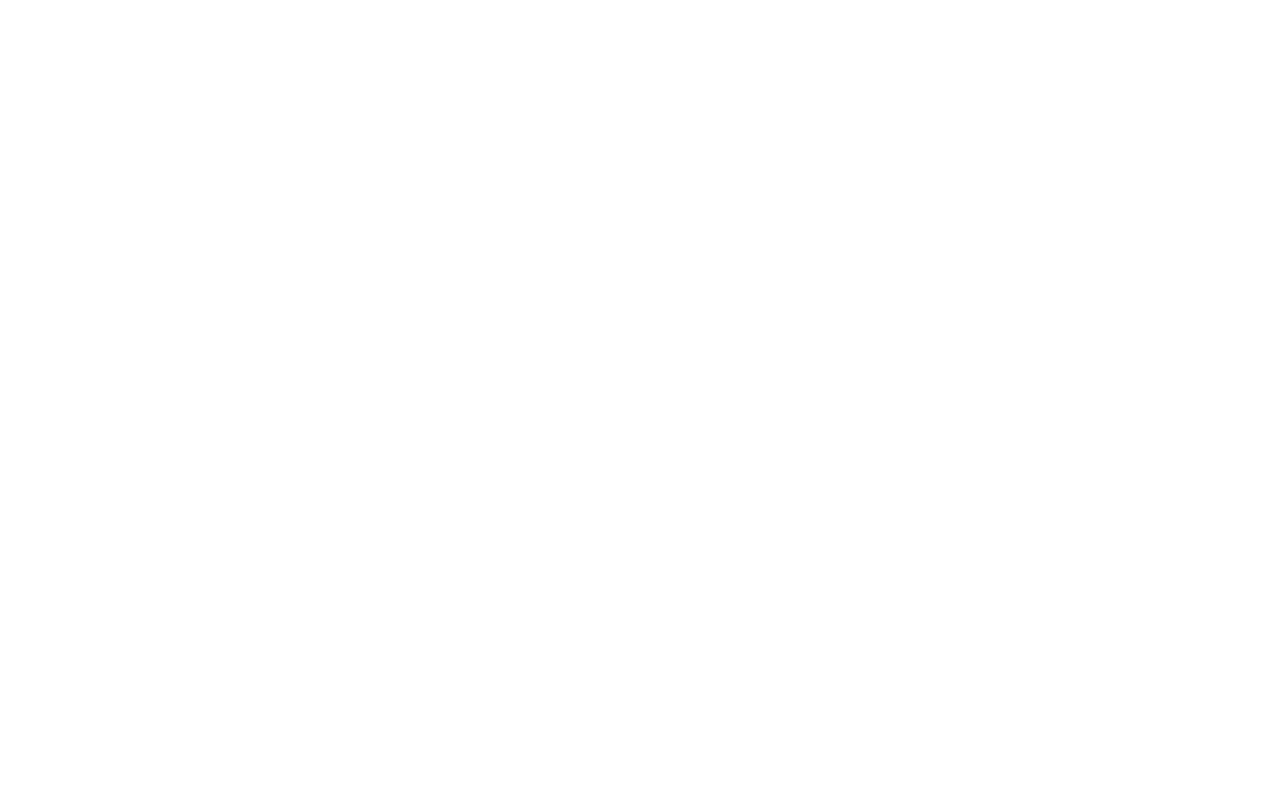
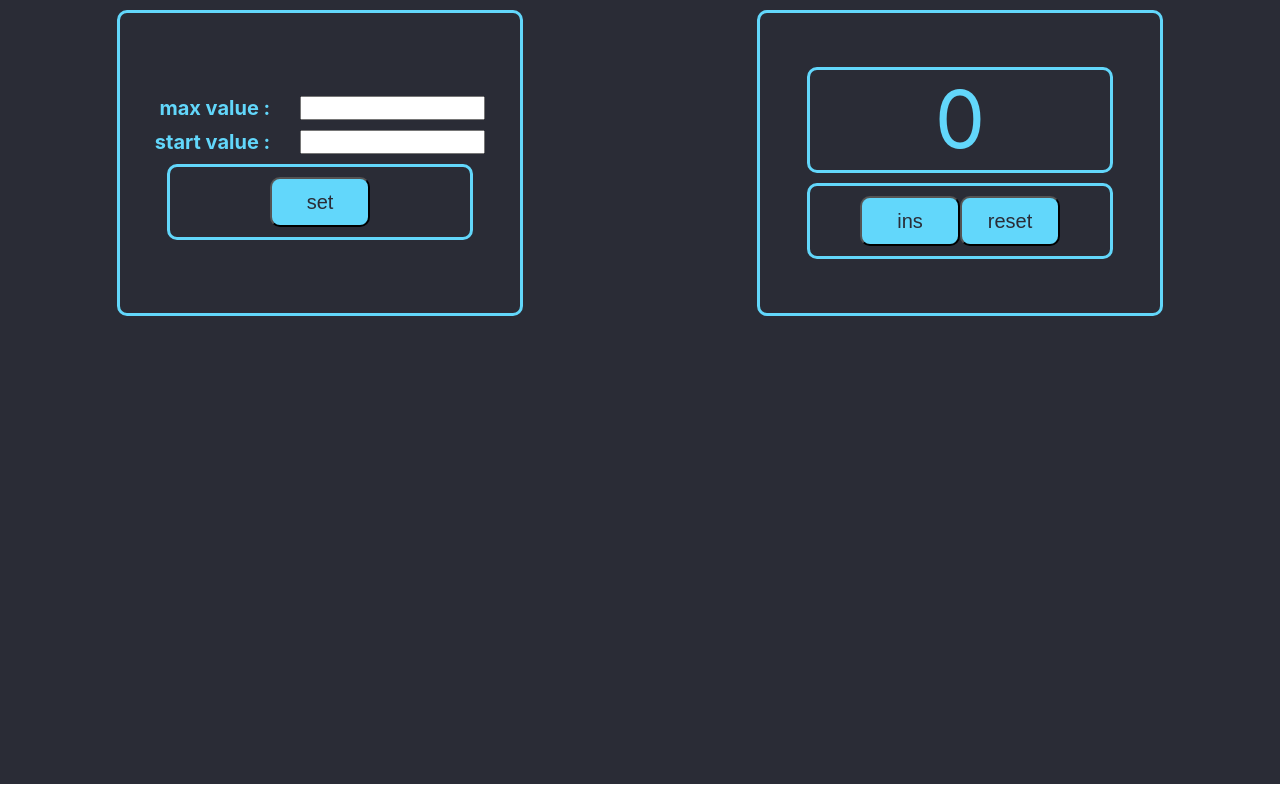
Before and after one commit to arturican/todo, a React (Create React App) app: page / in a window 1280 px wide. Built offline with nearby package versions, Linux system fonts and the light colour scheme.

Commit message:
накидал верстку и логику для счетчика

```diff
--- a/src/App.css
+++ b/src/App.css
@@ -1,4 +1,35 @@
-.app {
+.wrapper {
   display: flex;
-  gap: 10px;
+  flex-direction: row-reverse;
+  margin: 0;
+  padding: 0;
+  width: 100%;
+  height: 49em;
+  background: #2a2c36;
 }
+.counter {
+  display: flex;
+  flex-direction: column;
+  align-items: center;
+  justify-content: center;
+  border: solid #62d7fb 3px;
+  border-radius: 10px;
+  width: 400px;
+  height: 300px;
+  margin: 10px auto;
+}
+
+.counter-button {
+  width: 300px;
+  height: 60px;
+  border: solid #62d7fb 3px;
+  text-align: center;
+  margin-top: 10px;
+  padding-top: 10px;
+  border-radius: 10px;
+}
+
+.counter-input {
+  display: flex;
+  flex-direction: column;
+}
--- a/src/App.tsx
+++ /dev/null
@@ -1,6 +0,0 @@
-import React from 'react';
-import './App.css';
-
-export const App = () => {
-  return <></>;
-};
--- /dev/null
+++ b/src/Counter/Cont.tsx/App.tsx
@@ -0,0 +1,13 @@
+import React from 'react';
+import '../../App.css';
+import { Cont } from '../../components/Counter/Cont';
+import { Setting } from '../../components/Setting/Setting';
+
+export const App = () => {
+  return (
+    <div className="wrapper">
+      <Cont />
+      <Setting />
+    </div>
+  );
+};
--- /dev/null
+++ b/src/components/Button/Button.css
@@ -0,0 +1,9 @@
+.button {
+  width: 100px;
+  height: 50px;
+  text-align: center;
+  font-size: 20px;
+  border-radius: 10px;
+  background: #62d7fb;
+  color: #2a2c36;
+}
--- /dev/null
+++ b/src/components/Button/Button.tsx
@@ -0,0 +1,17 @@
+import React from 'react';
+import './Button.css';
+
+type ButtonProps = {
+  title: string;
+  callBack: () => void;
+};
+export const Button = (props: ButtonProps) => {
+  const counterPlus = () => {
+    props.callBack();
+  };
+  return (
+    <button className={'button'} onClick={counterPlus}>
+      {props.title}
+    </button>
+  );
+};
--- /dev/null
+++ b/src/components/Counter/Cont.tsx
@@ -0,0 +1,20 @@
+import React, { useState } from 'react';
+import { Number } from '../Number/Number';
+import { Button } from '../Button/Button';
+
+export const Cont = () => {
+  const [number, setNumbers] = useState(0);
+  const numberIncrement = () => setNumbers(number + 1);
+  const numberReset = () => setNumbers(0);
+  return (
+    <div className={'counter'}>
+      <div className={'counterNumber'}>
+        <Number number={number} />
+      </div>
+      <div className={'counter-button'}>
+        <Button title={'ins'} callBack={numberIncrement} />
+        <Button title={'reset'} callBack={numberReset} />
+      </div>
+    </div>
+  );
+};
--- /dev/null
+++ b/src/components/Input/Input.css
@@ -0,0 +1,12 @@
+.span-input {
+  display: flex;
+  justify-content: end;
+  margin-top: 10px;
+}
+
+span {
+  color: #62d7fb;
+  font-size: 20px;
+  font-weight: bold;
+  margin-right: 30px;
+}
--- /dev/null
+++ b/src/components/Input/Input.tsx
@@ -0,0 +1,6 @@
+import React from 'react';
+import './Input.css';
+
+export const Input = () => {
+  return <input type={'number'} />;
+};
--- /dev/null
+++ b/src/components/Number/Number.css
@@ -0,0 +1,9 @@
+.numbers {
+  width: 300px;
+  height: 100px;
+  text-align: center;
+  border: solid #62d7fb 3px;
+  color: #62d7fb;
+  font-size: 80px;
+  border-radius: 10px;
+}
--- /dev/null
+++ b/src/components/Number/Number.tsx
@@ -0,0 +1,9 @@
+import React from 'react';
+import './Number.css';
+
+type NumberProps = {
+  number: number;
+};
+export const Number = (props: NumberProps) => {
+  return <div className={'numbers'}>{props.number}</div>;
+};
--- /dev/null
+++ b/src/components/Setting/Setting.tsx
@@ -0,0 +1,21 @@
+import React from 'react';
+import { Button } from '../Button/Button';
+import { Input } from '../Input/Input';
+
+export const Setting = () => {
+  return (
+    <div className={'counter'}>
+      <div className={'counter-input'}>
+        <div className={'span-input'}>
+          <span>max value : </span> <Input />
+        </div>
+        <div className={'span-input'}>
+          <span>start value :</span> <Input />
+        </div>
+      </div>
+      <div className={'counter-button'}>
+        <Button title={'set'} callBack={() => {}} />
+      </div>
+    </div>
+  );
+};
--- a/src/index.tsx
+++ b/src/index.tsx
@@ -1,7 +1,7 @@
 import React from 'react';
 import ReactDOM from 'react-dom/client';
 import './index.css';
-import { App } from './App';
+import { App } from './Counter/Cont.tsx/App';
 
 const root = ReactDOM.createRoot(document.getElementById('root') as HTMLElement);
 root.render(<App />);
```
